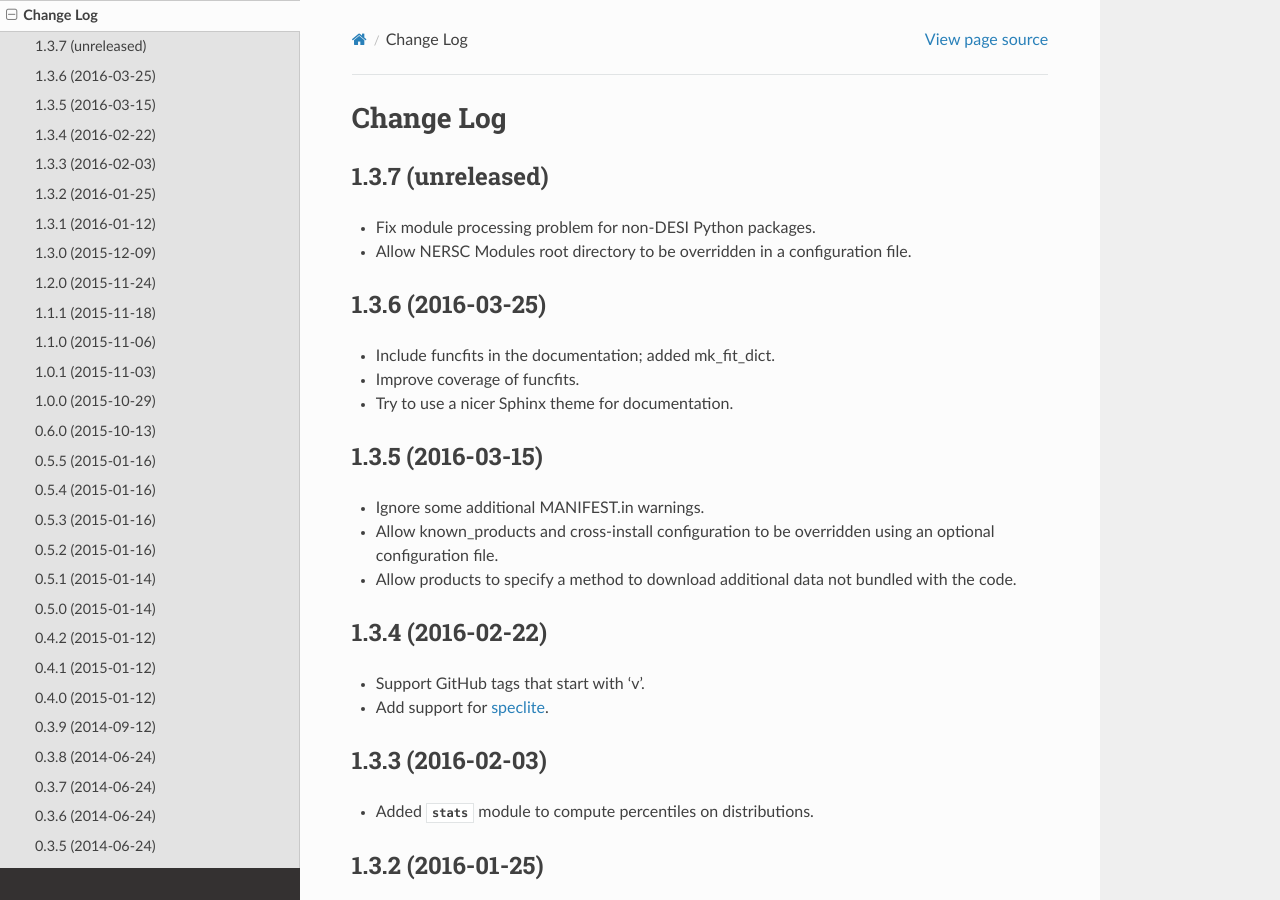
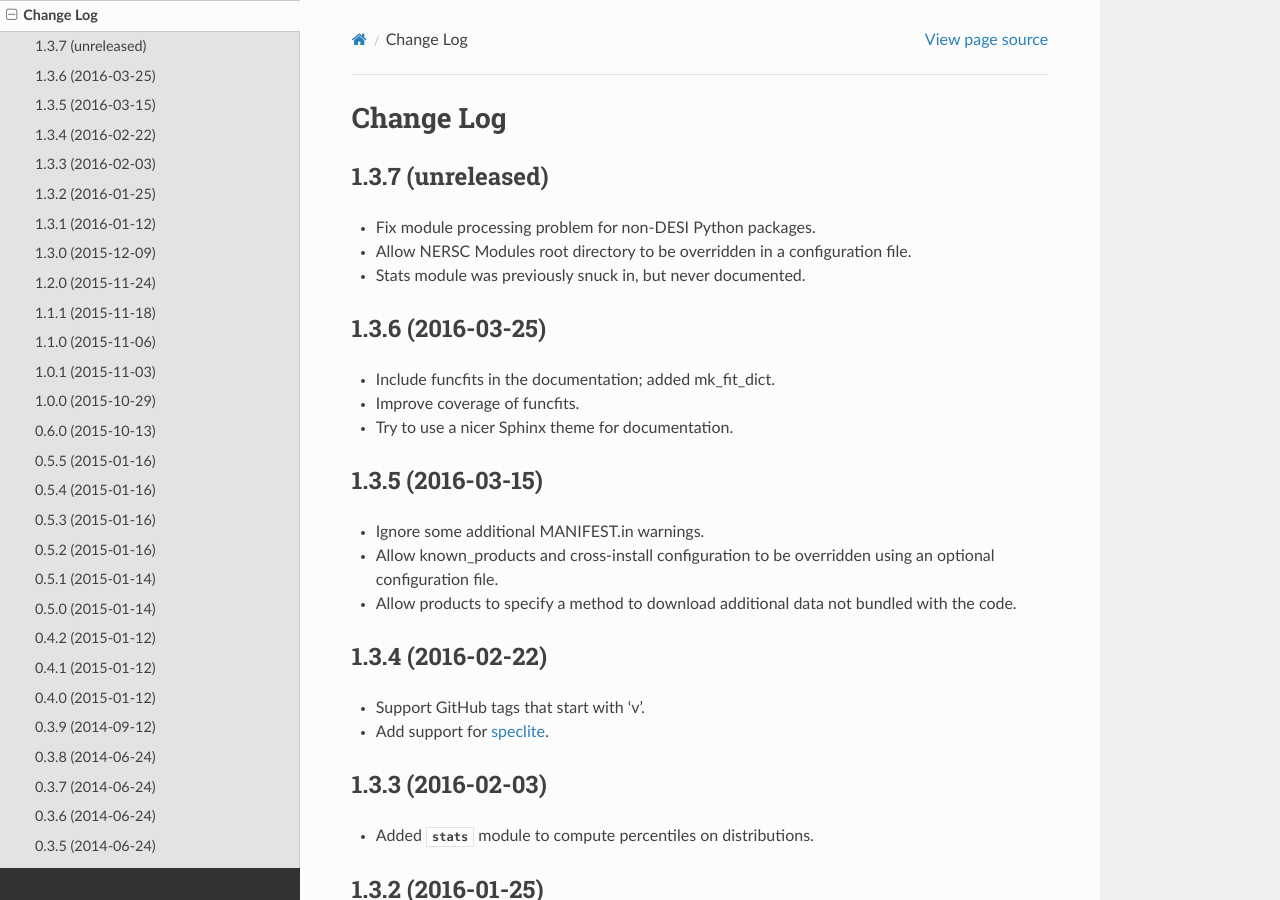
Before and after one commit to desihub/desiutil, a Sphinx documentation site: the page built from doc/changes.rst, in a window 1280 px wide and 900 px high. Built offline with Sphinx 7.4.7 and the Read the Docs theme 2.0.0, drawn with Linux system fonts in a browser that asks for light colours.

Commit message:
add stats module to documentation

```diff
--- a/doc/api.rst
+++ b/doc/api.rst
@@ -23,5 +23,8 @@
 .. automodule:: desiutil.setup
     :members:
 
+.. automodule:: desiutil.stats
+    :members:
+
 .. automodule:: desiutil.svn
     :members:
--- a/doc/changes.rst
+++ b/doc/changes.rst
@@ -7,6 +7,7 @@
 
 * Fix module processing problem for non-DESI Python packages.
 * Allow NERSC Modules root directory to be overridden in a configuration file.
+* Stats module was previously snuck in, but never documented.
 
 1.3.6 (2016-03-25)
 ------------------
```
